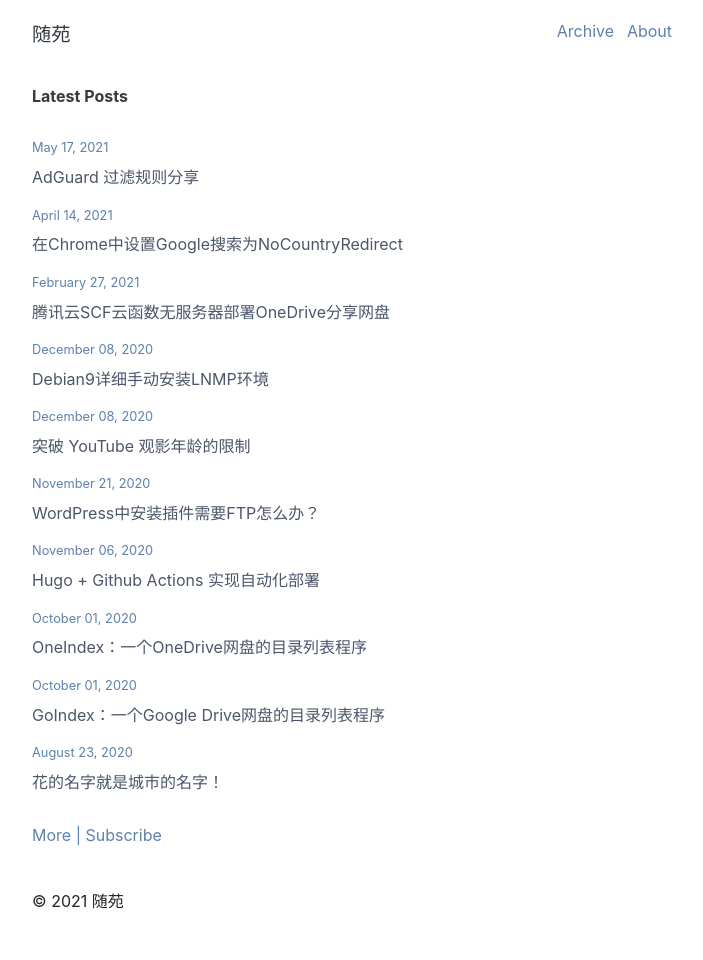
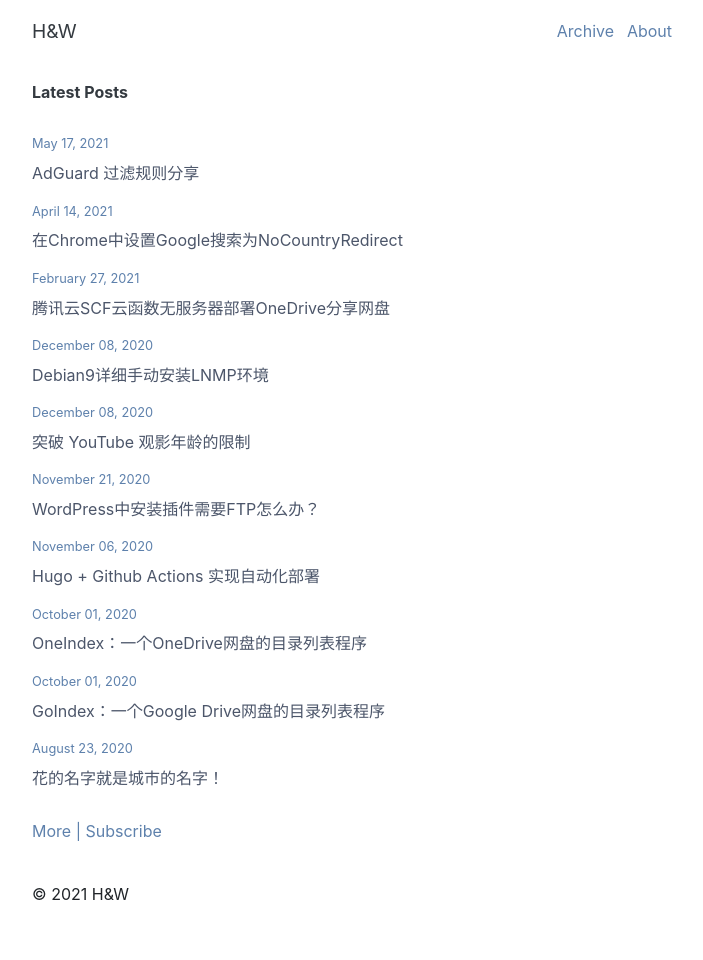
Before and after one commit to cyrilsoy/hello, a Jekyll site: the page built from index.md, in a window 1280 px wide. Shown: the whole page, without its empty margins (288-991 px from the left). Built offline with Jekyll 4.4.1, drawn with Linux system fonts in a browser that asks for light colours.

Commit message:
Update _config.yml

```diff
--- a/_config.yml
+++ b/_config.yml
@@ -1,10 +1,10 @@
 # Site settings
-title: 随苑
-author: 随苑
+title: H&W
+author: H&W
 description: "The stars, my destination."
-url: "https://lia.im"
+url: "https://ails.io"
 alt_url:
-  - "https://oouo.github.io"
+  - "https://ailsio.github.io"
 baseurl: /
 encoding: utf-8
 markdown: kramdown
```
